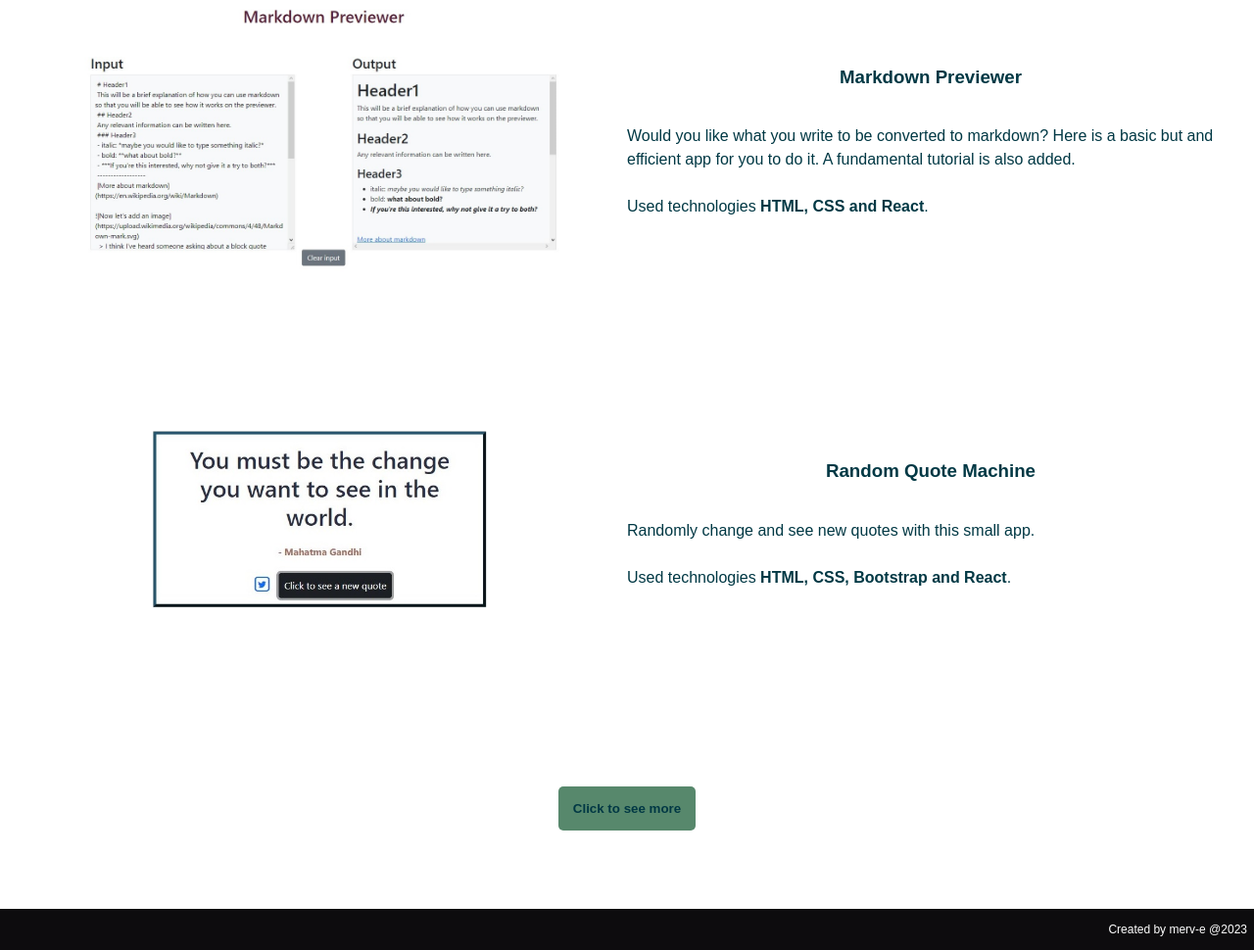
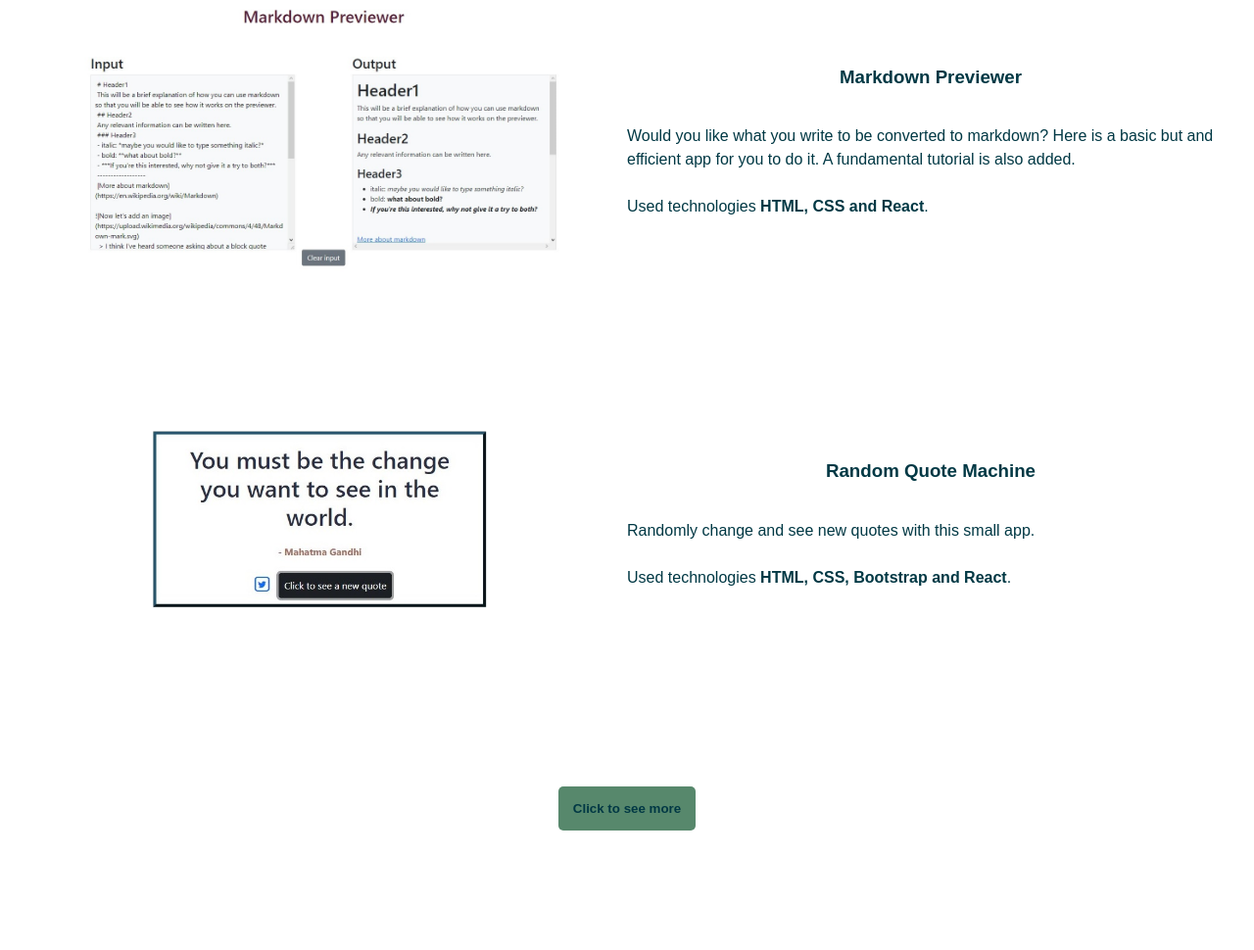
Before and after one commit to merv-e/merv-e.github.io, a plain HTML site: page index.html in a window 1280 px wide. Shown: the part 2099-3069 px from the top of the page at 98% size. After the commit the page ends 3027 px from the top, so only its background shows below. Drawn offline with Linux system fonts and the light colour scheme.

Commit message:
footer is hidden.

```diff
--- a/index.html
+++ b/index.html
@@ -200,9 +200,9 @@
 
     </section>
 
-    <footer>
-        <p>Created by merv-e @2023</p>
-    </footer>
+    <!-- <footer>
+        <p></p>
+    </footer> -->
 
    </main>
   </body>
```
